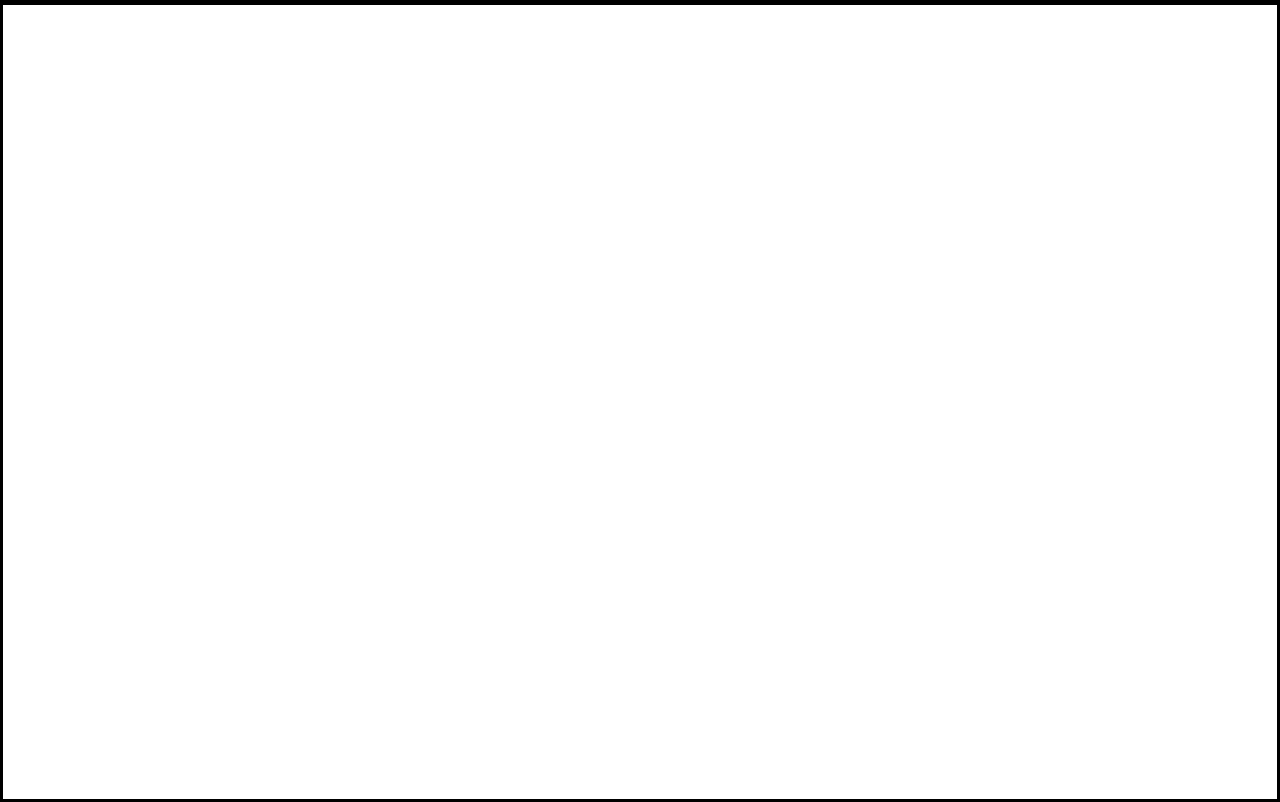
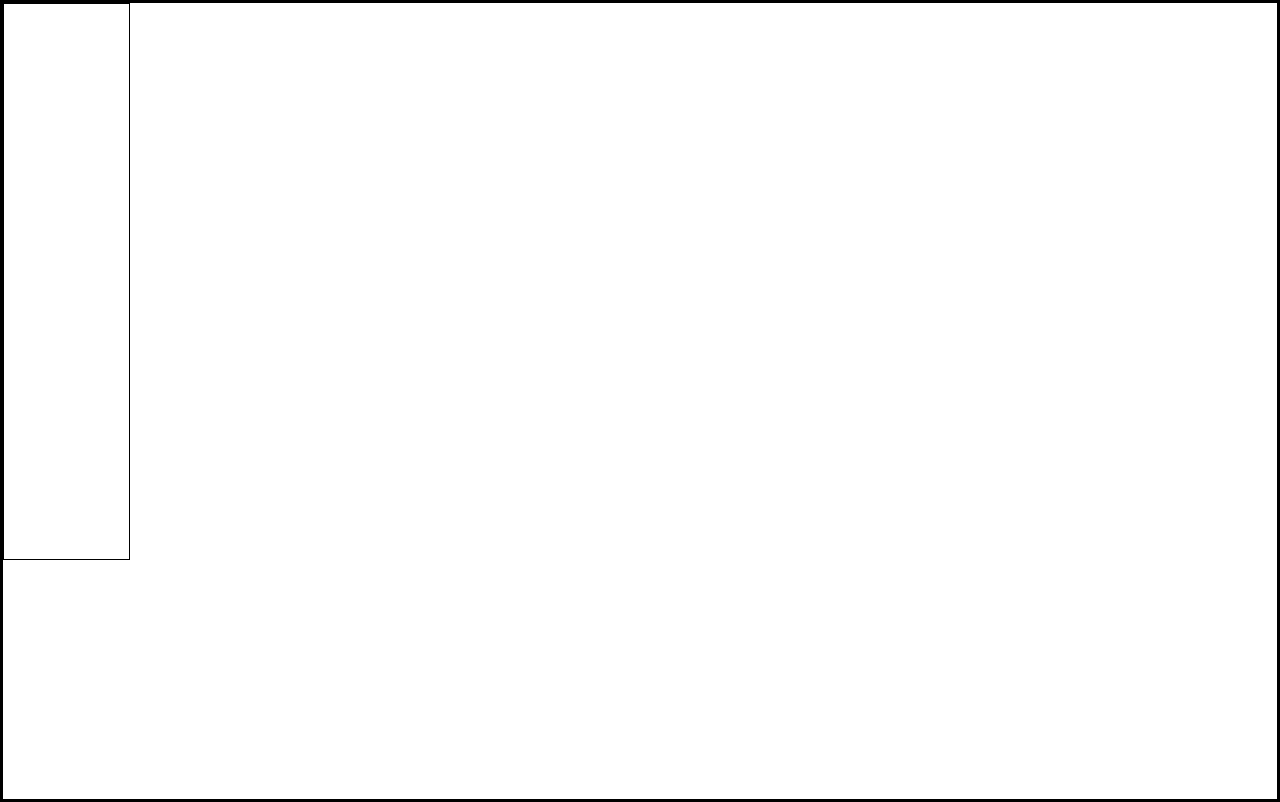
Before and after one commit to SubairMohamed/My-Portofolio, a plain HTML site: page projects freecodecamp/Css Variable/index.html in a window 1280 px wide. Drawn offline with Linux system fonts and the light colour scheme.

Commit message:
stil-cont'd-style

```diff
--- a/projects freecodecamp/Css Variable/index.css
+++ b/projects freecodecamp/Css Variable/index.css
@@ -13,3 +13,8 @@ body {
   width: 100%;
   height: 100%;
 }
+
+.bb1 {
+  width: 10%;
+  height: 70%;
+}
```
